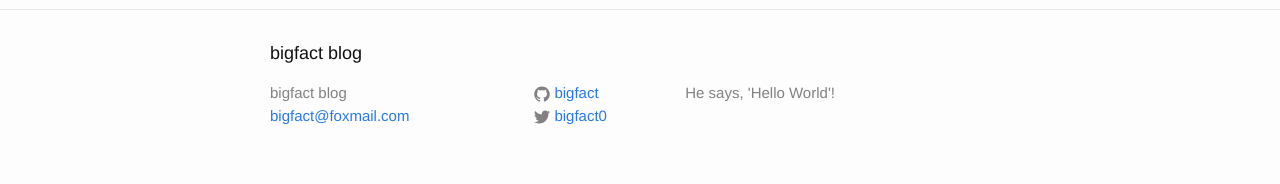
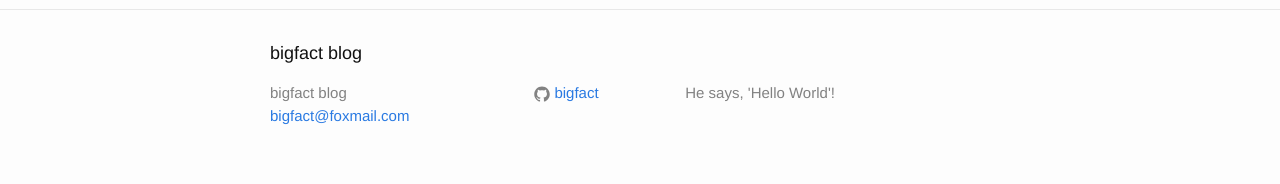
Before and after one commit to bigfact/bigfact.github.io, a Jekyll site: the page built from index.html, in a window 1280 px wide. Shown: the part 1222-1406 px from the top of the page. Built offline with Jekyll 4.4.1, drawn with Linux system fonts in a browser that asks for light colours; comment, search, counter and statistics services are not loaded.

```diff
--- a/_config.yml
+++ b/_config.yml
@@ -11,8 +11,8 @@ email: bigfact@foxmail.com
 description: > # this means to ignore newlines until "baseurl:"
     He says, 'Hello World'!
 baseurl: "" # the subpath of your site, e.g. /blog
-url: "http://bigfact.github.io" # the base hostname & protocol for your site
-twitter_username: bigfact0
+url: "http://blog.bigfact.cc" # the base hostname & protocol for your site
+# twitter_username: bigfact0
 github_username: bigfact
 
 # Build settings
--- a/_includes/footer.html
+++ b/_includes/footer.html
@@ -1,5 +1,5 @@
-<div id="disqus_thread" class="wrapper"></div>
-<script>
+<!--<div id="disqus_thread" class="wrapper"></div>-->
+<!--<script>
 /**
 * RECOMMENDED CONFIGURATION VARIABLES: EDIT AND UNCOMMENT THE SECTION BELOW TO INSERT DYNAMIC VALUES FROM YOUR PLATFORM OR CMS.
 * LEARN WHY DEFINING THESE VARIABLES IS IMPORTANT: https://disqus.com/admin/universalcode/#configuration-variables
@@ -18,8 +18,8 @@ s.src = '//bigfact.disqus.com/embed.js';
 s.setAttribute('data-timestamp', +new Date());
 (d.head || d.body).appendChild(s);
 })();
-</script>
-<noscript>Please enable JavaScript to view the <a href="https://disqus.com/?ref_noscript" rel="nofollow">comments powered by Disqus.</a></noscript>
+</script>-->
+<!--<noscript>Please enable JavaScript to view the <a href="https://disqus.com/?ref_noscript" rel="nofollow">comments powered by Disqus.</a></noscript>-->
 
 <footer class="site-footer">
 
```
Also changed, not shown: README.md.
